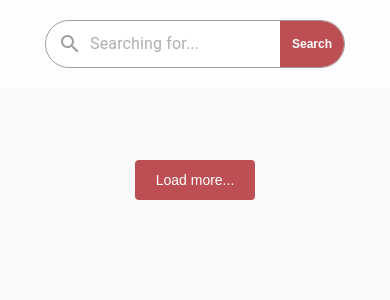
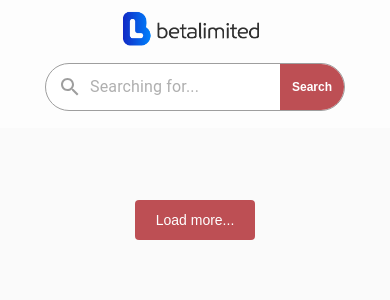
Before and after one commit to umutbozdag/betalimited-task, a React (Vite) app: page / in a window 390 px wide. Shown: the top 300 px of the page. Built offline with nearby package versions, Linux system fonts and the light colour scheme.

Commit message:
feat: add logo to navbar & make it responsive

```diff
--- a/src/components/Navbar.tsx
+++ b/src/components/Navbar.tsx
@@ -1,5 +1,5 @@
 import React, { useEffect } from "react";
-import { AppBar, Toolbar, Typography, Box, useTheme } from "@mui/material";
+import { AppBar, Toolbar, Box, useTheme } from "@mui/material";
 import SearchBar from "components/SearchBar";
 import { useDispatch } from "app/hooks";
 import { searchProductStart, setSearchValue } from "app/features/product/slice";
@@ -10,22 +10,20 @@ const DEFAULT_DEBOUNCE = 500;
 const NavbarLogo = () => {
   const theme = useTheme();
   return (
-    <Typography
-      variant="h6"
-      component="div"
+    <Box
+      component="img"
       sx={{
-        fontSize: "1.5em",
-        color: theme.palette.layout.common.primary,
+        width: theme.spacing(22),
+        [theme.breakpoints.down("lg")]: {
+          mr: 1,
+        },
         [theme.breakpoints.down("md")]: {
-          fontSize: "1.2em",
-        },
-        [theme.breakpoints.down("sm")]: {
-          display: "none",
+          width: theme.spacing(17),
+          mb: 2,
         },
       }}
-    >
-      betalimited
-    </Typography>
+      src="/logo.png"
+    />
   );
 };
 
@@ -48,13 +46,32 @@ const Navbar: React.FC = () => {
 
   return (
     <AppBar position="static">
-      <Toolbar sx={{ height: theme.spacing(11) }}>
+      <Toolbar
+        sx={{
+          height: theme.spacing(10),
+          [theme.breakpoints.down("md")]: {
+            display: "flex",
+            flexDirection: "column",
+            alignItems: "center",
+            justifyContent: "center",
+            p: theme.spacing(8),
+          },
+        }}
+      >
         <NavbarLogo />
 
-        <Box sx={{ display: "flex", justifyContent: "center", flexGrow: 1 }}>
+        <Box
+          sx={{
+            display: "flex",
+            justifyContent: "center",
+            flexGrow: 1,
+            [theme.breakpoints.down("md")]: {
+              pb: theme.spacing(1),
+            },
+          }}
+        >
           <SearchBar
             placeholder="Searching for..."
-            width={600}
             onInputChange={(searchValue) => handleInputChange(searchValue)}
           >
             Search
```
Also changed, not shown: public/logo.png (added).
